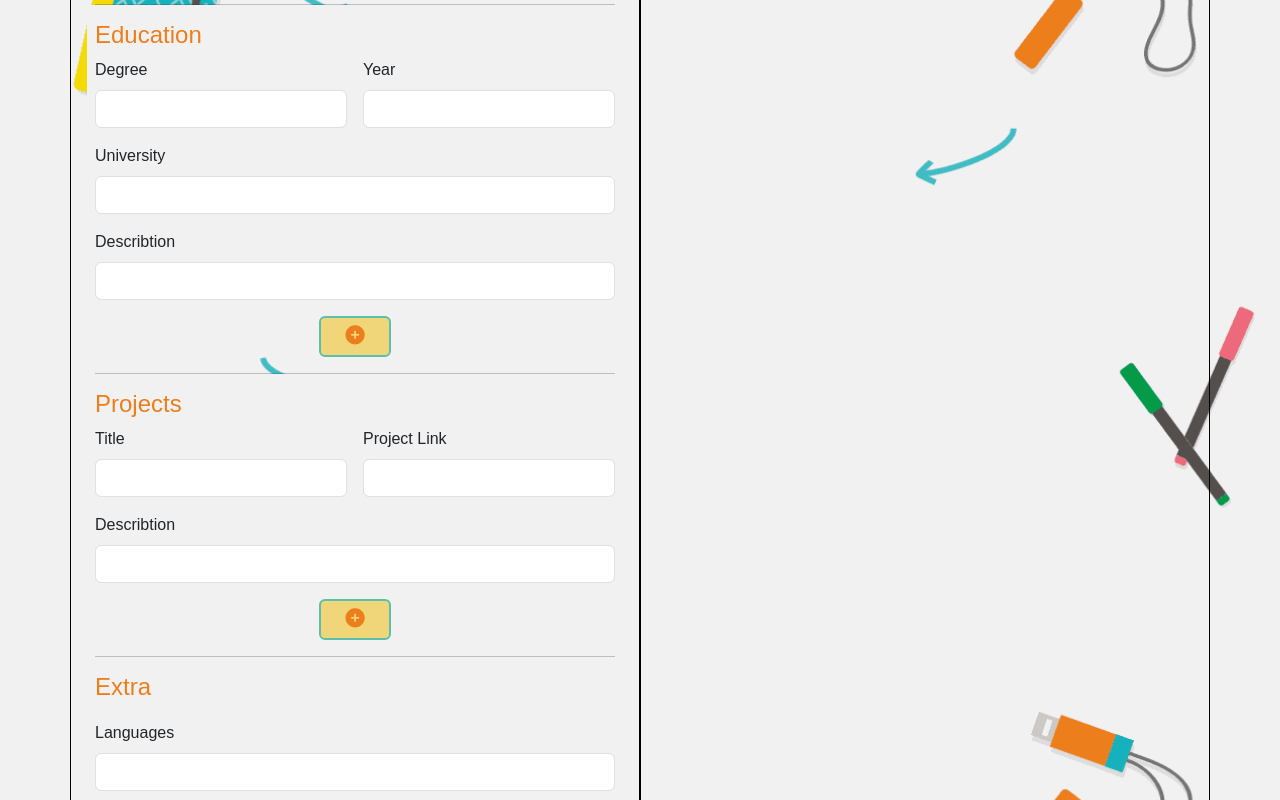
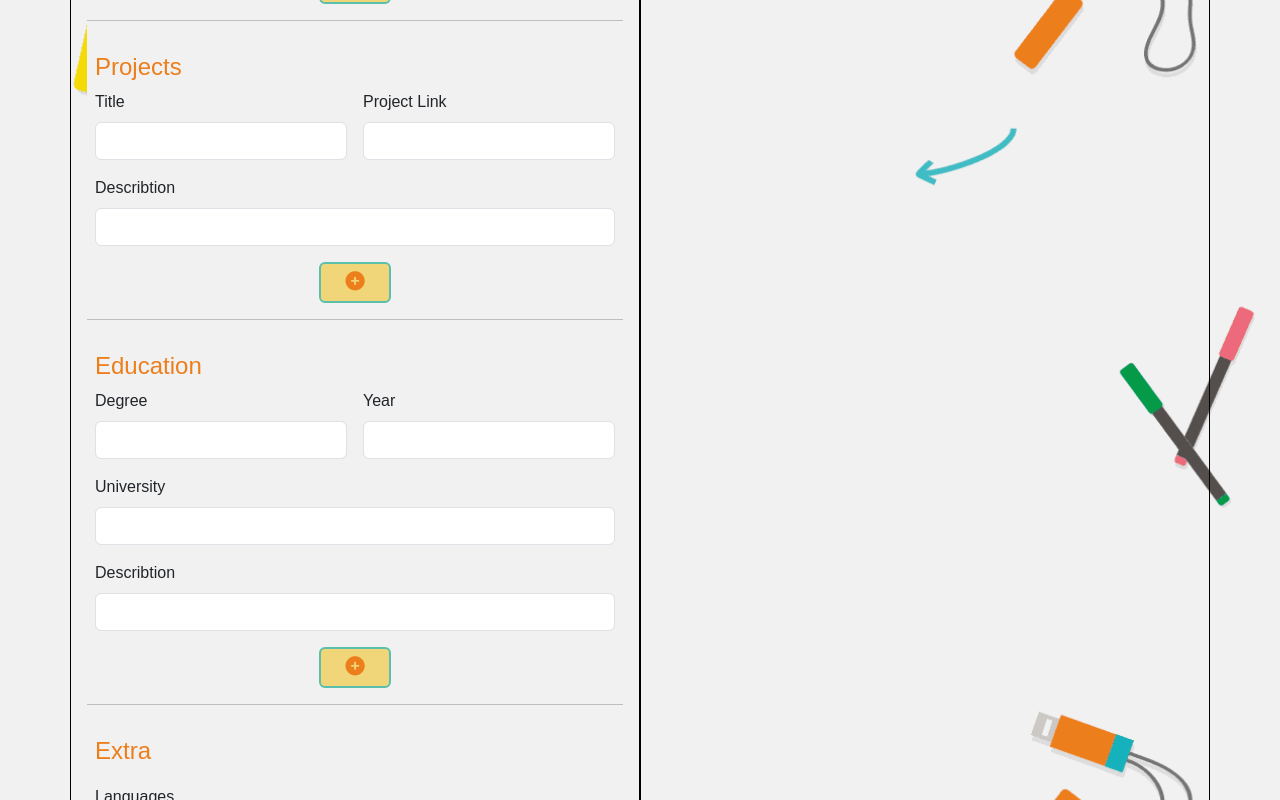
Before and after one commit to HadeerHassan28/Sync-resmueBuilder, a React (Vite) app in the folder frontEnd/: page /resume in a window 1280 px wide. Shown: the part 960-1760 px from the top of the page. Built offline with nearby package versions, Linux system fonts and the light colour scheme; a web font is replaced by a local one.

Commit message:
try to download data pdf

```diff
--- a/frontEnd/src/Context/FormDataContext.jsx
+++ b/frontEnd/src/Context/FormDataContext.jsx
@@ -41,12 +41,13 @@ const FormDataContextProvider = ({ children }) => {
     extra_2: "",
   });
   //!Post to generate PDF:
-  const generatePDF = async () => {
+  const generatePDF = async ({ formData, htmlContent }) => {
     try {
       const response = await axios.post("http://127.0.0.1:5001/generatePdf", {
         formData: formData,
+        htmlContent: htmlContent,
       });
-      console.log(response);
+      console.log(response.data);
       if (response.status === 200) {
         // localStorage.setItem("formData", JSON.stringify(formData));
         const blob = new Blob([response.data], { type: "application/pdf" });
--- a/frontEnd/src/component/AddInfo/AddInfo.jsx
+++ b/frontEnd/src/component/AddInfo/AddInfo.jsx
@@ -8,25 +8,31 @@ import Extra from "../Extra/Extra";
 import { formDataContext } from "../../Context/FormDataContext";
 
 const AddInfo = () => {
-  const { generatePDF } = useContext(formDataContext);
+  const { generatePDF, formData, setFormData } = useContext(formDataContext);
   const Pdf = async () => {
-    await generatePDF();
+    const htmlContent = document.querySelector(".container").innerHTML;
+    await generatePDF(formData, htmlContent);
+  };
+  const hanldeSubmit = (e) => {
+    e.preventDefault();
   };
   return (
     <>
       <div className="container">
+        <form className="row g-3 imgHome mt-3" onSubmit={hanldeSubmit}>
           <PersonalData />
           <hr className="hr" />
           <Exepericnes />
           <hr />
+          <Projects />
+          <hr />
           <Education />
-        <hr />
-        <Projects />
           <hr />
           <Extra />
           <button onClick={Pdf} className="btn my-5">
             Download
           </button>
+        </form>
       </div>
     </>
   );
--- a/frontEnd/src/component/Education/Education.jsx
+++ b/frontEnd/src/component/Education/Education.jsx
@@ -19,7 +19,6 @@ const Education = () => {
   //   edu2_desc: "",
   return (
     <>
-      <form className="row g-3 imgHome">
       <h4 className="title mb-1">Education</h4>
       {/* edu1_qualification */}
       <div className="col-md-6 mt-1">
@@ -167,7 +166,6 @@ const Education = () => {
           </div>
         </>
       ) : null}
-      </form>
     </>
   );
 };
--- a/frontEnd/src/component/Exepericnes/Exepericnes.jsx
+++ b/frontEnd/src/component/Exepericnes/Exepericnes.jsx
@@ -20,7 +20,6 @@ const Exepericnes = () => {
 
   return (
     <>
-      <form className="row g-3 imgHome">
       <h4 className="title mb-1">Experience</h4>
       {/* exp1_pos */}
       <div className="col-md-6 mt-1">
@@ -140,16 +139,16 @@ const Exepericnes = () => {
 
           {/* exp2_desc */}
           <div className="col-12">
-              <label htmlFor="edu2_exp2_desc" className="form-label">
+            <label htmlFor="exp2_desc" className="form-label">
               Describtion
             </label>
             <input
               type="text"
               className="form-control"
-                id="edu2_exp2_desc"
-                value={formData.edu2_exp2_desc}
+              id="exp2_desc"
+              value={formData.exp2_desc}
               onChange={(e) => {
-                  setFormData({ ...formData, edu2_exp2_desc: e.target.value });
+                setFormData({ ...formData, exp2_desc: e.target.value });
               }}
             />
           </div>
@@ -172,7 +171,6 @@ const Exepericnes = () => {
           </div>
         </>
       ) : null}
-      </form>
     </>
   );
 };
--- a/frontEnd/src/component/Extra/Extra.jsx
+++ b/frontEnd/src/component/Extra/Extra.jsx
@@ -7,7 +7,6 @@ const Extra = () => {
   const { formData, setFormData } = useContext(formDataContext);
   return (
     <>
-      <form className="row g-3 imgHome">
       <h4 className="title mb-1">Extra</h4>
       {/* extra_1 */}
       <div className="col-md-12">
@@ -44,7 +43,6 @@ const Extra = () => {
           }}
         />
       </div>
-      </form>
     </>
   );
 };
--- a/frontEnd/src/component/PersonalData/PersonalData.jsx
+++ b/frontEnd/src/component/PersonalData/PersonalData.jsx
@@ -12,7 +12,6 @@ const PersonalData = () => {
   //   skills: "",
   return (
     <>
-      <form className="row g-3 imgHome mt-3">
       <h4 className="title mb-1">Personal Details</h4>
       {/* name */}
       <div className="col-md-4 ">
@@ -129,7 +128,6 @@ const PersonalData = () => {
           }}
         />
       </div>
-      </form>
     </>
   );
 };
--- a/frontEnd/src/component/Projects/Projects.jsx
+++ b/frontEnd/src/component/Projects/Projects.jsx
@@ -17,7 +17,6 @@ const Projects = () => {
   //   proj2_desc: "",
   return (
     <>
-      <form className="row g-3 imgHome">
       <h4 className="title mb-1">Projects</h4>
       {/* proj1_title */}
       <div className="col-md-6 mt-1">
@@ -120,22 +119,21 @@ const Projects = () => {
 
           {/* proj2_desc */}
           <div className="col-12">
-              <label htmlFor="edu2_proj2_desc" className="form-label">
+            <label htmlFor="proj2_desc" className="form-label">
               Describtion
             </label>
             <input
               type="text"
               className="form-control"
-                id="edu2_proj2_desc"
-                value={formData.edu2_proj2_desc}
+              id="proj2_desc"
+              value={formData.proj2_desc}
               onChange={(e) => {
-                  setFormData({ ...formData, edu2_proj2_desc: e.target.value });
+                setFormData({ ...formData, proj2_desc: e.target.value });
               }}
             />
           </div>
         </>
       ) : null}
-      </form>
     </>
   );
 };
```
Also changed, not shown: 1 other file (tests, documents, lock files or other folders). Lines whose indentation alone changed are shown as unchanged.
